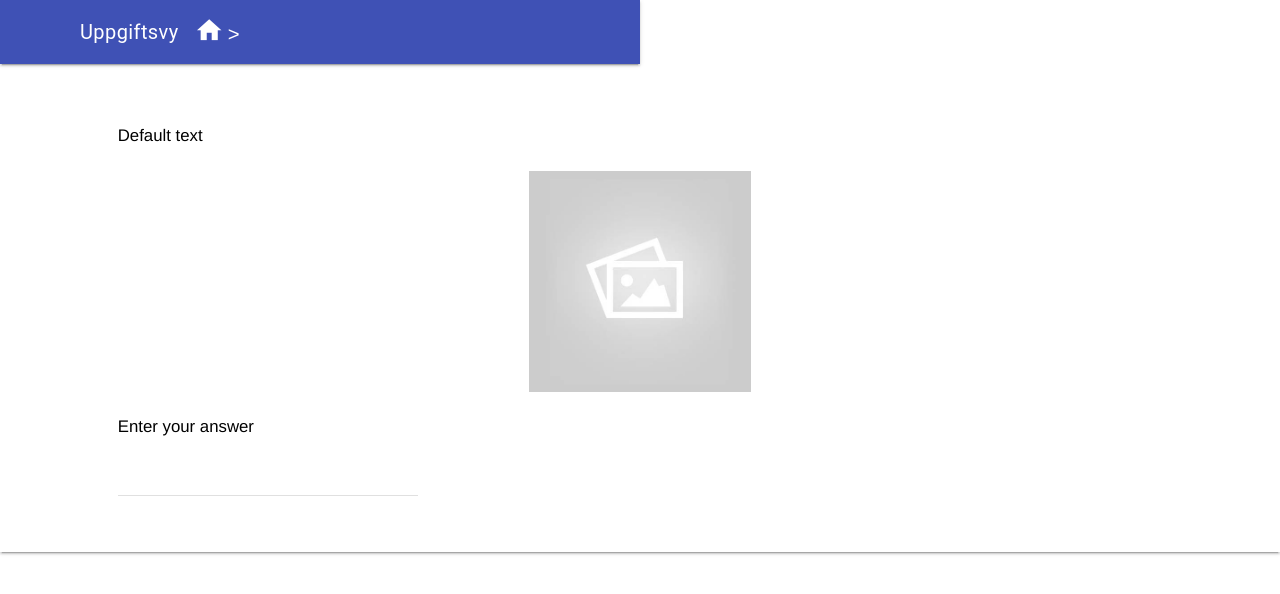
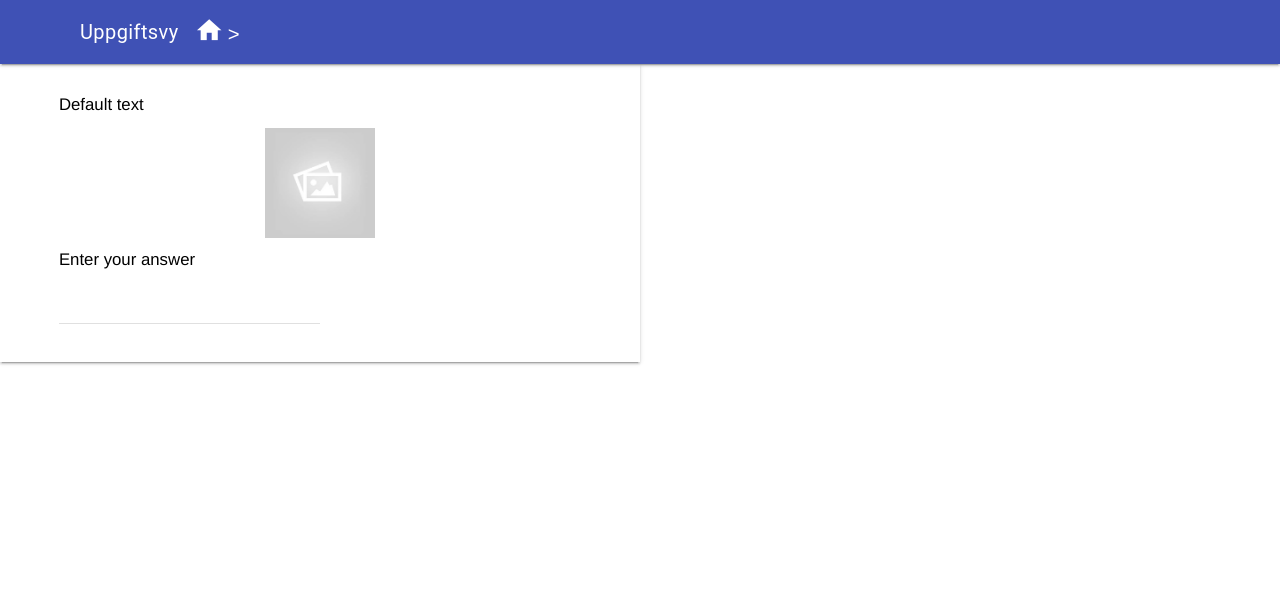
Before and after one commit to elindgren/intelligentlearning, a plain HTML site: page exercise_page.html in a window 1280 px wide. Drawn offline with Linux system fonts and the light colour scheme.

Commit message:
Experiment

```diff
--- a/exercise_page.html
+++ b/exercise_page.html
@@ -20,7 +20,7 @@
 
 <!-- Always shows a header, even in smaller screens-->
 <div class="mdl-layout mdl-js-layout mdl-layout--fixed-header">
-    <header class="mdl-layout__header" style="max-width: 50%;">
+    <header class="mdl-layout__header">
         <div class="mdl-layout__header-row">
             <!--Title-->
             <span class="mdl-layout-title">Uppgiftsvy</span>
@@ -41,7 +41,7 @@
         </nav>
     </div>
     <main class="mdl-layout__content">
-        <div id="mainDiv" class="page-content">
+        <div id="mainDiv" class="page-content" style="max-width: 50%;">
             <!-- Content goes here -->
             <div class="question-container">
                 <!--TODO change font for title and text to correct material design font.-->
```
